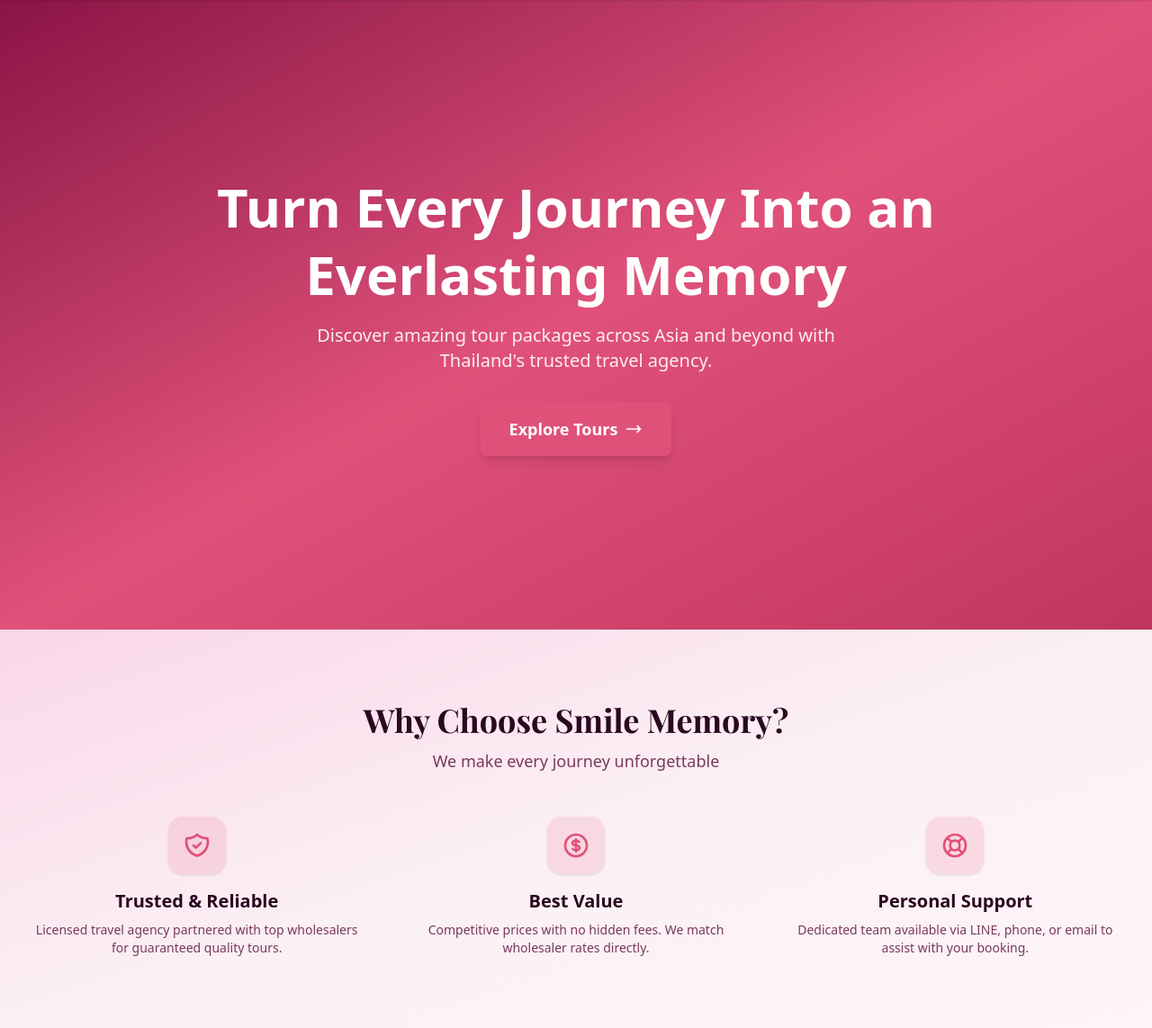
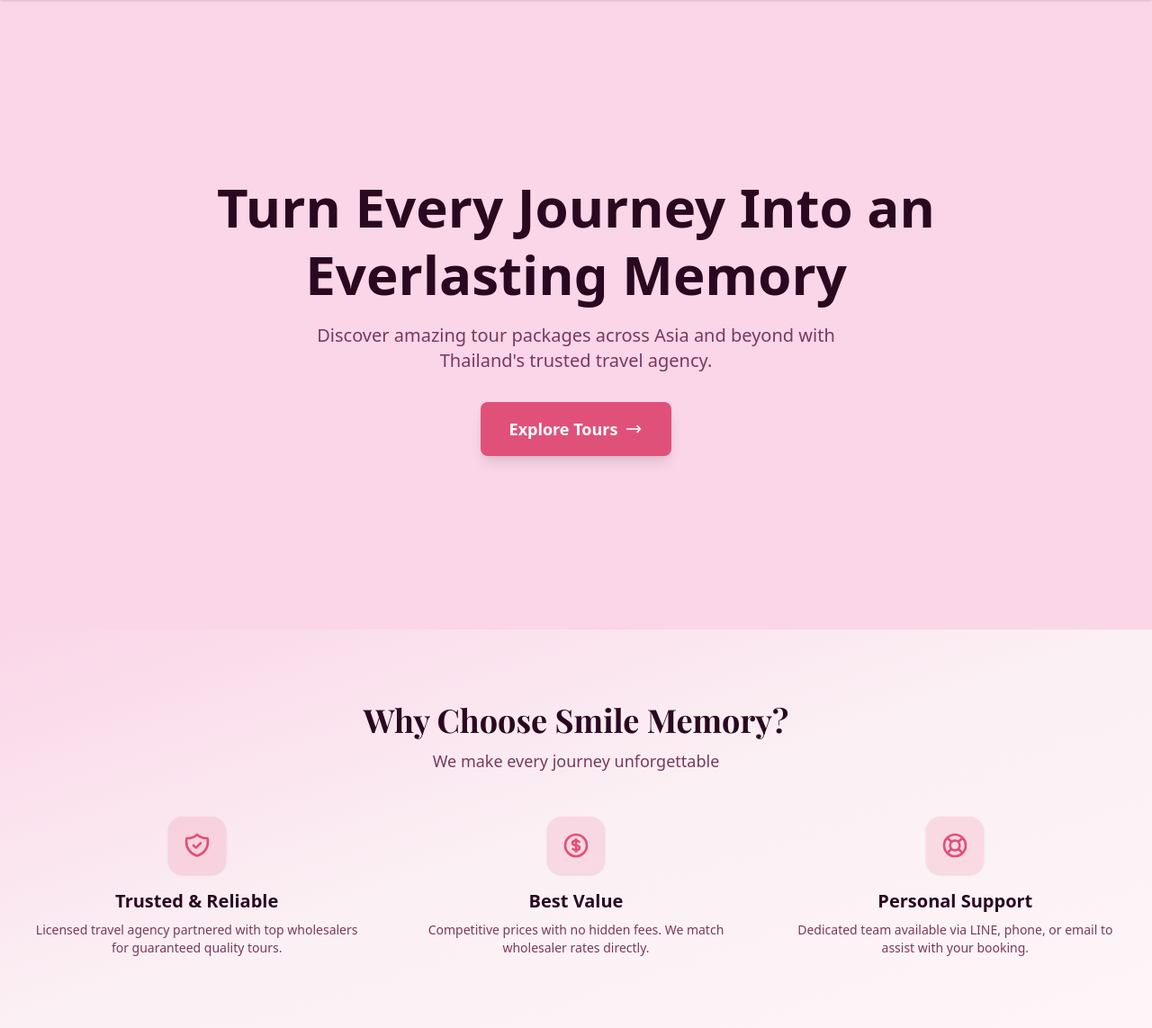
Before and after one commit to belavarga1117/smile-memory, a Django app: page /en/ in a window 1280 px wide. Shown: the part 81-1224 px from the top of the page at 90% size. Run offline with Django 5.2, Linux system fonts and the light colour scheme; data comes from the database, SQL or seed files in the repository; data that the repository does not hold is empty; style sheets or scripts are compiled from the project's sources; parts of the project's set-up code (start-up, migrations or seed data) failed here and were passed over; some web fonts are replaced.

Commit message:
fix: hero fallback — bubblegum blush bg instead of dark rose gradient
Use bg-brand-blush (#FAD6E8) as hero fallback background (same as
_hero_simple.html on tour list / about / contact pages). Switch
heading/subtitle to dark text (text-brand-text / text-brand-muted)
for contrast on the light pink background. CTA button unchanged.

Co-Authored-By: Claude Sonnet 4.6 <noreply@anthropic.com>

```diff
--- a/apps/pages/templates/pages/home.html
+++ b/apps/pages/templates/pages/home.html
@@ -39,9 +39,9 @@
             <img src="{{ slide.image_url }}" alt="{{ slide.title }}"
                  class="w-full h-full object-cover">
             {% else %}
-            <div class="w-full h-full bg-gradient-to-br from-brand-cocoa via-brand-clay to-brand-rose"></div>
+            <div class="w-full h-full bg-brand-blush"></div>
             {% endif %}
-            <div class="absolute inset-0 bg-gradient-to-t from-brand-text/75 via-brand-cocoa/30 to-transparent"></div>
+            <div class="absolute inset-0 bg-gradient-to-t from-brand-text/60 via-brand-cocoa/20 to-transparent"></div>
             <div class="absolute inset-0 flex items-center justify-center">
                 <div class="text-center px-4 max-w-4xl">
                     <h1 class="text-3xl md:text-5xl lg:text-6xl font-bold text-white mb-4 leading-tight">
@@ -75,13 +75,12 @@
     </div>
     {% else %}
     <!-- Default hero when no slides configured -->
-    <div class="relative h-[500px] md:h-[600px] lg:h-[700px] bg-gradient-to-br from-brand-cocoa via-brand-rose to-brand-clay">
-        <div class="absolute inset-0 flex items-center justify-center">
+    <div class="relative h-[500px] md:h-[600px] lg:h-[700px] bg-brand-blush flex items-center justify-center">
         <div class="text-center px-4 max-w-4xl">
-                <h1 class="text-3xl md:text-5xl lg:text-6xl font-bold text-white mb-4 leading-tight">
+            <h1 class="text-3xl md:text-5xl lg:text-6xl font-bold text-brand-text mb-4 leading-tight">
                 {% trans "Turn Every Journey Into an Everlasting Memory" %}
             </h1>
-                <p class="text-lg md:text-xl text-white/90 mb-8 max-w-2xl mx-auto">
+            <p class="text-lg md:text-xl text-brand-muted mb-8 max-w-2xl mx-auto">
                 {% trans "Discover amazing tour packages across Asia and beyond with Thailand's trusted travel agency." %}
             </p>
             <a href="{% url 'tours:list' %}"
@@ -89,7 +88,6 @@
                 {% trans "Explore Tours" %}
                 <svg class="w-5 h-5" fill="none" stroke="currentColor" viewBox="0 0 24 24"><path stroke-linecap="round" stroke-linejoin="round" stroke-width="2" d="M17 8l4 4m0 0l-4 4m4-4H3"/></svg>
             </a>
-            </div>
         </div>
     </div>
     {% endif %}
```
Lines whose indentation alone changed are shown as unchanged.
